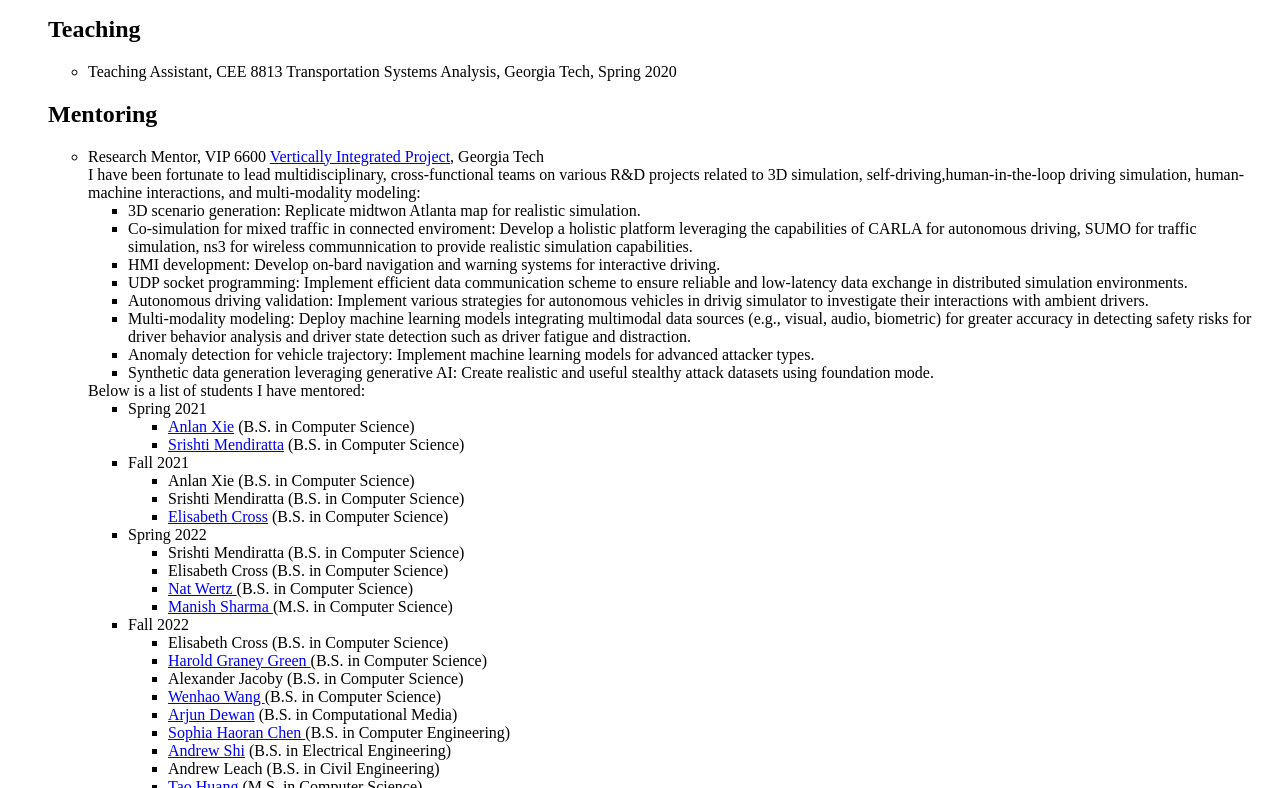
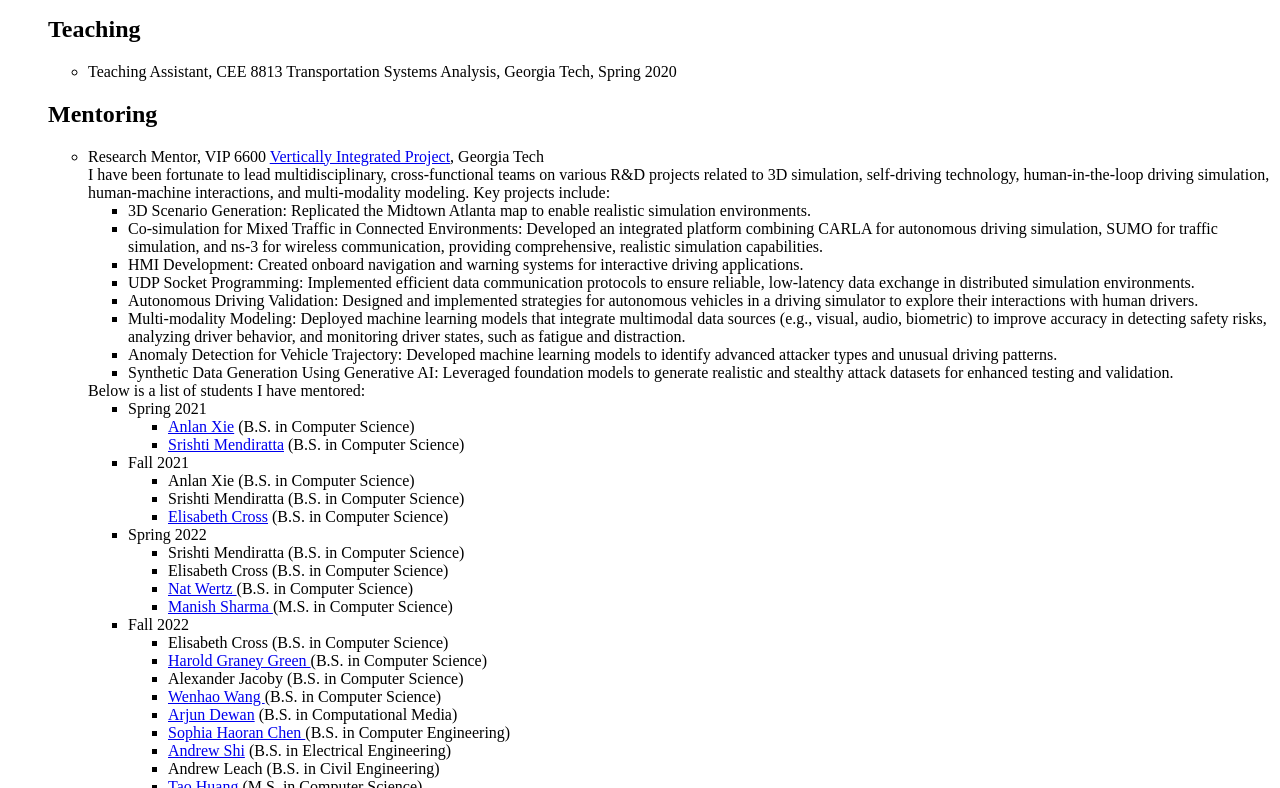
Before and after one commit to YangjiaoChen/YangjiaoChen.github.io, a Jekyll site: the page built from teaching.html, in a window 1280 px wide and 900 px high, cut to the strip 112-900 px from the top of the window. Built offline with Jekyll 4.4.1, drawn with Linux system fonts in a browser that asks for light colours.

Commit message:
Update teaching.html

```diff
--- a/teaching.html
+++ b/teaching.html
@@ -77,16 +77,18 @@ title: "Yangjiao Chen: teaching"
 <h2> Mentoring </h2>
     <ul>
     <li>Research Mentor, VIP 6600 <a href="https://www.vip-consortium.org" target="_blank">Vertically Integrated Project</a>, Georgia Tech</li>
-I have been fortunate to lead multidisciplinary, cross-functional teams on various R&D projects related to 3D simulation, self-driving,human-in-the-loop driving simulation, human-machine interactions, and multi-modality modeling:
+I have been fortunate to lead multidisciplinary, cross-functional teams on various R&D projects related to
+3D simulation, self-driving technology, human-in-the-loop driving simulation, human-machine interactions, and multi-modality modeling.
+	    Key projects include:
 	    <ul>
-<li>3D scenario generation: Replicate midtwon Atlanta map for realistic simulation.</li>
-<li>Co-simulation for mixed traffic in connected enviroment: Develop a holistic platform leveraging the capabilities of CARLA for autonomous driving, SUMO for traffic simulation, ns3 for wireless communnication to provide realistic simulation capabilities.</li>
-<li>HMI development: Develop on-bard navigation and warning systems for interactive driving.</li>
-<li>UDP socket programming: Implement efficient data communication scheme to ensure reliable and low-latency data exchange in distributed simulation environments.</li>
-<li>Autonomous driving validation: Implement various strategies for autonomous vehicles in drivig simulator to investigate their interactions with ambient drivers.</li>
-<li>Multi-modality modeling: Deploy machine learning models integrating multimodal data sources (e.g., visual, audio, biometric) for greater accuracy in detecting safety risks for driver behavior analysis and driver state detection such as driver fatigue and distraction. </li>
-<li>Anomaly detection for vehicle trajectory: Implement machine learning models for advanced attacker types. </li>
-<li> Synthetic data generation leveraging generative AI: Create realistic and useful stealthy attack datasets using foundation mode.</li>
+<li>3D Scenario Generation: Replicated the Midtown Atlanta map to enable realistic simulation environments.</li>
+<li>Co-simulation for Mixed Traffic in Connected Environments: Developed an integrated platform combining CARLA for autonomous driving simulation, SUMO for traffic simulation, and ns-3 for wireless communication, providing comprehensive, realistic simulation capabilities.</li>
+<li>HMI Development: Created onboard navigation and warning systems for interactive driving applications.</li>
+<li>UDP Socket Programming: Implemented efficient data communication protocols to ensure reliable, low-latency data exchange in distributed simulation environments.</li>
+<li>Autonomous Driving Validation: Designed and implemented strategies for autonomous vehicles in a driving simulator to explore their interactions with human drivers.</li>
+<li>Multi-modality Modeling: Deployed machine learning models that integrate multimodal data sources (e.g., visual, audio, biometric) to improve accuracy in detecting safety risks, analyzing driver behavior, and monitoring driver states, such as fatigue and distraction. </li>
+<li>Anomaly Detection for Vehicle Trajectory: Developed machine learning models to identify advanced attacker types and unusual driving patterns.</li>
+<li> Synthetic Data Generation Using Generative AI: Leveraged foundation models to generate realistic and stealthy attack datasets for enhanced testing and validation.</li>
 	    </ul>
 Below is a list of students I have mentored:
 	    <ul>
```
